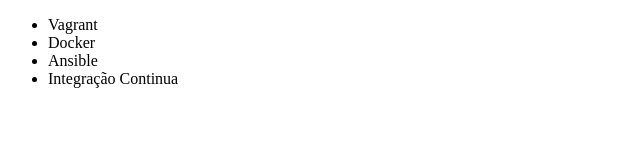
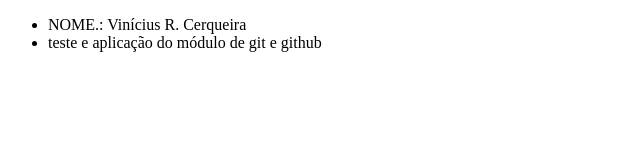
Before and after one commit to rodriguesecerqueira/Atvidade-Repos-torio, a plain HTML site: page index.html in a window 1280 px wide. Shown: the whole page, without its empty margins (0-640 px from the left). Drawn offline with Linux system fonts and the light colour scheme.

Commit message:
Título oficial aplicado
teste e aplicação do módulo de git e github

```diff
--- a/index.html
+++ b/index.html
@@ -2,14 +2,12 @@
 <html lang="en">
 <head>
     <meta charset="UTF-8">
-    <title>Cursos da Alura</title>
+    <title>Atividade GitGithub (Alura)</title>
 </head>
 <body>
     <ul>
-        <li>Vagrant</li>
-        <li>Docker</li>
-        <li>Ansible</li>
-        <li>Integração Continua</li>
+        <li>NOME.: Vinícius R. Cerqueira</li>
+        <li>teste e aplicação do módulo de git e github</li>
     </ul>
 </body>
 </html>
```
